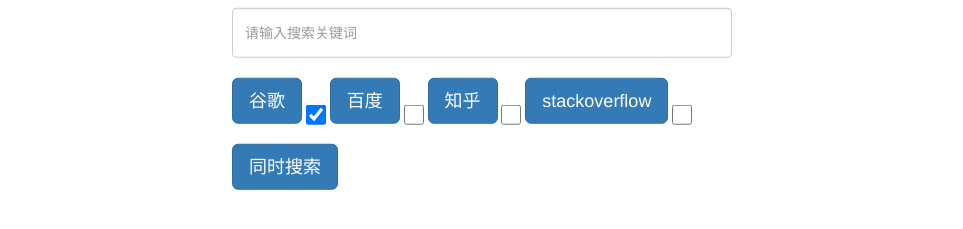
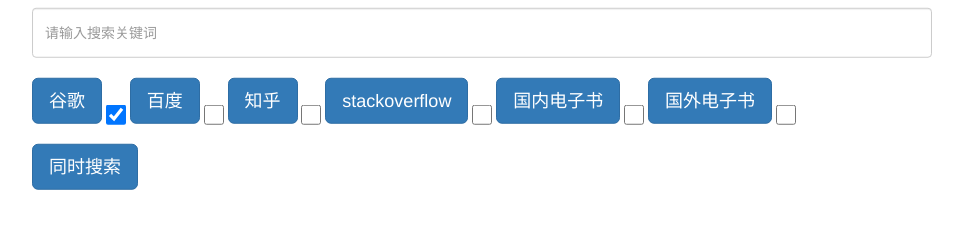
Before and after one commit to icearl/FrontEnd_test, a plain HTML site: page index.html in a window 1280 px wide. Shown: the part 253-482 px from the top of the page, without its empty margins (158-1121 px from the left). Drawn offline with nearby package versions, Linux system fonts and the light colour scheme.

Commit message:
1. 更方便的添加接口 2. 图标

```diff
--- a/index.html
+++ b/index.html
@@ -1,4 +1,6 @@
 <!--可以有各个复选框可以选，选完以后，点『搜索』，就能把所有选中的搜索引擎的结果同时打开成新的标签页  -->
+
+<!--  -->
 <!DOCTYPE html>
 <html>
     <head>
@@ -21,7 +23,7 @@
                  text-align:center;
             }
             .input-search {
-                width: 500px;
+                width: 900px;
                 height: 50px;
             }
             .checkbox {
@@ -69,7 +71,7 @@
                     </label>
                 </span>
 
-                <span>
+                <span class='search-items'>
                     <button type="submit" class="btn btn-primary btn-lg  " id="button-submit-stackoverflow" name="button">stackoverflow</button>
                     <label class="checkbox-inline">
                         <input type="checkbox" class='checkbox' data-url='https://stackoverflow.com/search?q='id="Checkbox-stackoverflow"  value="option1">
@@ -130,6 +132,24 @@
                     $('#button-submit-search').click()
                 }
             })
+            // 自动添加搜索：只要提供名字（中文和英文）和url
+            var addSearch = function(Name,url){
+                var html = `
+                <span class='search-items'>
+                    <button type="submit" class="btn btn-primary btn-lg  " id='button-submit-${Name}'' name="button">${Name}</button>
+                    <label class="checkbox-inline">
+                        <input type="checkbox" class='checkbox' data-url='${url}' id="Checkbox-${Name}"  value="option1">
+                    </label>
+                </span>`
+                var lastSearch = $(".search-items").last()
+                lastSearch.after(html)
+                addListener(`#button-submit-${Name}`, url)
+            }
+            // 自动添加的items
+            addSearch('国内电子书','http://forfrigg.com/#gsc.tab=0&gsc.q=')
+            addSearch('国外电子书','http://zh.bookzz.org/s/?q=')
+
+
         </script>
     </body>
 </html>
```
